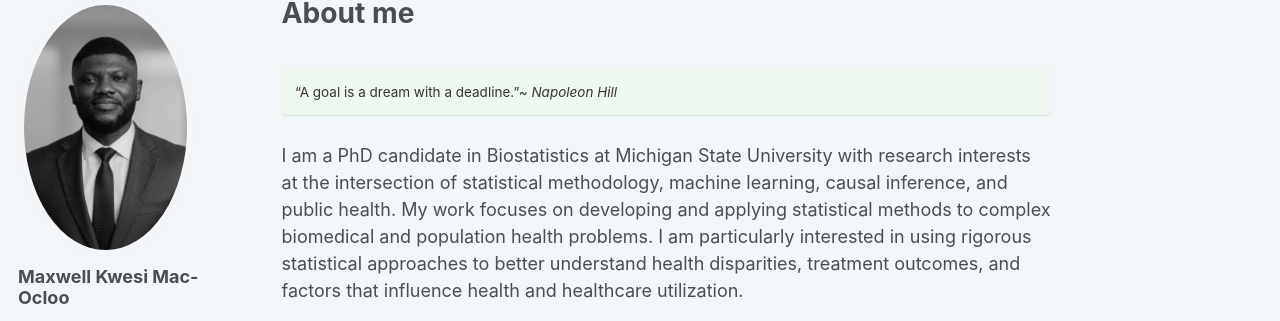
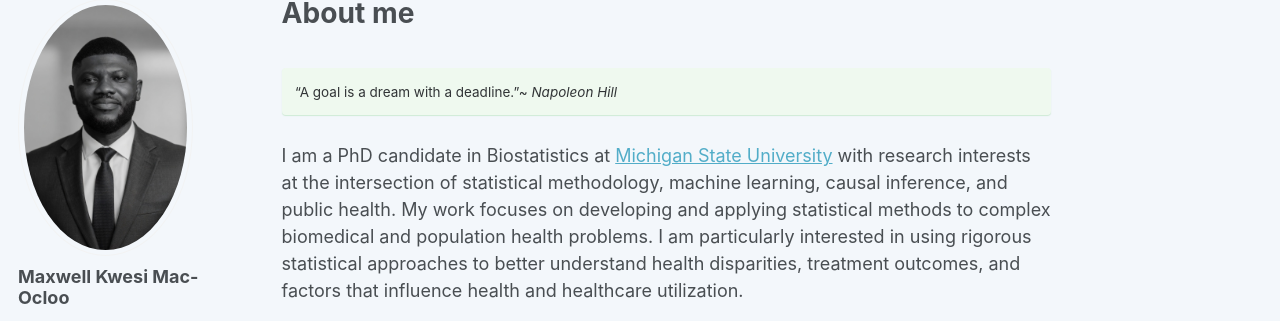
Before and after one commit to MaxwellMacocloo/maxwellmacocloo.github.io, a Jekyll site: the page built from _pages/about.md, in a window 1280 px wide and 1153 px high. Shown: the part 100-421 px from the top of the window. Built offline with Jekyll 4.4.1, drawn with Linux system fonts in a browser that asks for light colours; some web fonts are replaced; part of the change alters nothing that is shown.

```diff
--- a/_pages/about.md
+++ b/_pages/about.md
@@ -9,7 +9,7 @@ redirect_from:
 {: .notice--success .large-quote}
 "A goal is a dream with a deadline."~ *Napoleon Hill*
 
-I am a PhD candidate in Biostatistics at Michigan State University with research interests at the intersection of statistical methodology, machine learning, causal inference, and public health. My work focuses on developing and applying statistical methods to complex biomedical and population health problems. I am particularly interested in using rigorous statistical approaches to better understand health disparities, treatment outcomes, and factors that influence health and healthcare utilization.
+I am a PhD candidate in Biostatistics at [Michigan State University](https://epibio.msu.edu/) with research interests at the intersection of statistical methodology, machine learning, causal inference, and public health. My work focuses on developing and applying statistical methods to complex biomedical and population health problems. I am particularly interested in using rigorous statistical approaches to better understand health disparities, treatment outcomes, and factors that influence health and healthcare utilization.
 
 I hold a a first class B.Sc. in Statistics from [University of Energy and Natural Resources, Sunyani](https://uenr.edu.gh/academic-departments-and-programmes/) and a MS in Statistics and Data Science from [The University of Texas at El Paso (UTEP)](https://www.utep.edu/programs/graduate/statistics-and-data-science-ms.html). My research focuses on developing and applying statistical methods to complex biomedical and population health problems. My methodological interests include causal inference, missing data, longitudinal data analysis, high-dimensional statistics, robust inference, penalized regression, machine learning, and statistical methods for observational data.
 
```
